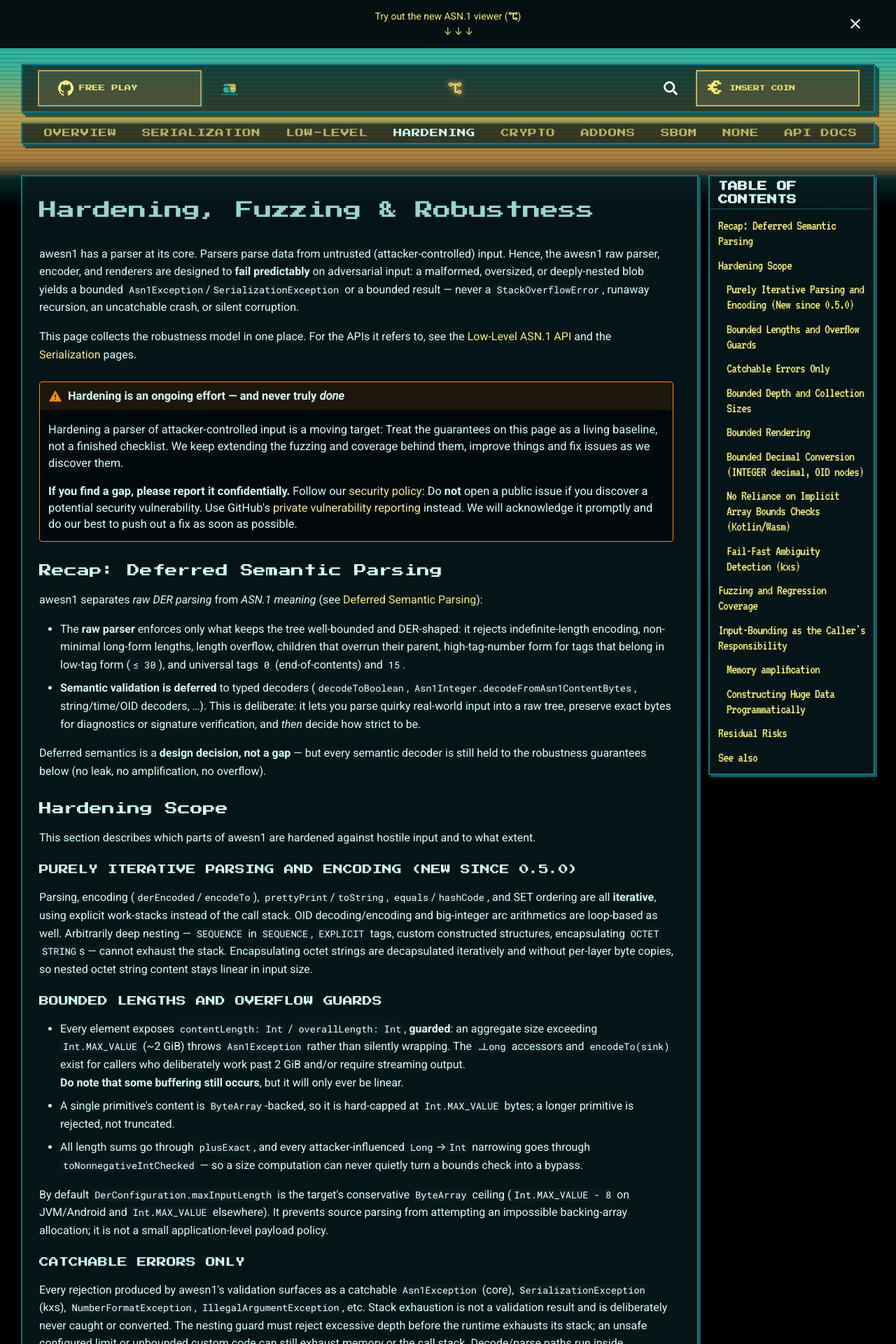
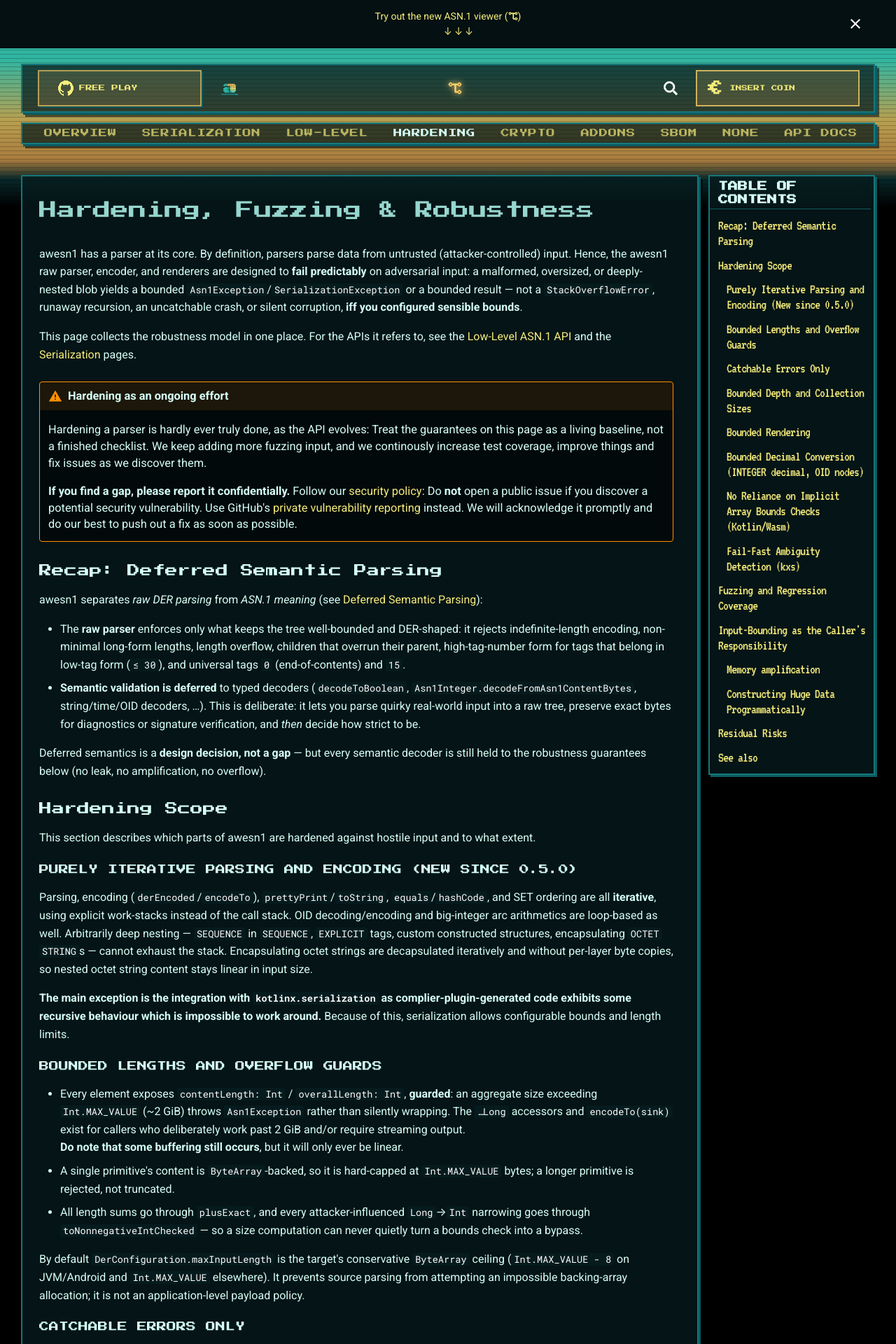
Before and after one commit to a-sit-plus/awesn1, an MkDocs documentation site: the page built from docs/docs/hardening.md, in a window 1280 px wide. Shown: the top 1920 px of the page at 70% size. Built offline with MkDocs 1.6.1 and Material for MkDocs 9.7.7, drawn with Linux system fonts in a browser that asks for light colours; plug-ins that fetch from the network failed and are left out; comment, search, counter and statistics services are not loaded; some of the changed text lies outside the part shown.

Commit message:
deslop a bit

```diff
--- a/docs/docs/hardening.md
+++ b/docs/docs/hardening.md
@@ -5,18 +5,18 @@ hide:
 
 # Hardening, Fuzzing & Robustness
 
-awesn1 has a parser at its core. Parsers parse data from untrusted (attacker-controlled) input. Hence, the awesn1 raw parser, encoder, and
+awesn1 has a parser at its core. By definition, parsers parse data from untrusted (attacker-controlled) input. Hence, the awesn1 raw parser, encoder, and
 renderers are designed to **fail predictably** on adversarial input: a malformed, oversized, or deeply-nested blob
-yields a bounded `Asn1Exception`/`SerializationException` or a bounded result — never a `StackOverflowError`, runaway
-recursion, an uncatchable crash, or silent corruption.
+yields a bounded `Asn1Exception`/`SerializationException` or a bounded result — not a `StackOverflowError`, runaway
+recursion, an uncatchable crash, or silent corruption, **iff you configured sensible bounds**.
 
 This page collects the robustness model in one place. For the APIs it refers to, see the
 [Low-Level ASN.1 API](lowlevel.md) and the [Serialization](kxs.md) pages.
 
-!!! warning "Hardening is an ongoing effort — and never truly *done*"
+!!! warning "Hardening as an ongoing effort"
 
-    Hardening a parser of attacker-controlled input is a moving target: Treat the guarantees on this page as a living baseline, not a finished checklist.
-    We keep extending the fuzzing and coverage behind them, improve things and fix issues as we discover them.
+    Hardening a parser is hardly ever truly done, as the API evolves: Treat the guarantees on this page as a living baseline, not a finished checklist.
+    We keep adding more fuzzing input, and we continously increase test coverage, improve things and fix issues as we discover them.
 
     **If you find a gap, please report it confidentially.** Follow our
     [security policy](https://github.com/a-sit-plus/awesn1/blob/main/SECURITY.md): Do **not** open a public issue if you discover a potential security vulnerability.
@@ -41,7 +41,6 @@ guarantees below (no leak, no amplification, no overflow).
 ## Hardening Scope
 This section describes which parts of awesn1 are hardened against hostile input and to what extent.
 
-
 ### Purely Iterative Parsing and Encoding (New since 0.5.0)
 
 Parsing, encoding (`derEncoded`/`encodeTo`), `prettyPrint`/`toString`, `equals`/`hashCode`, and SET ordering are all
@@ -49,6 +48,9 @@ Parsing, encoding (`derEncoded`/`encodeTo`), `prettyPrint`/`toString`, `equals`/
 big-integer arc arithmetics are loop-based as well. Arbitrarily deep nesting — `SEQUENCE` in `SEQUENCE`, `EXPLICIT` tags,
 custom constructed structures, encapsulating `OCTET STRING`s — cannot exhaust the stack. Encapsulating octet strings are
 decapsulated iteratively and without per-layer byte copies, so nested octet string content stays linear in input size.
+
+**The main exception is the integration with `kotlinx.serialization` as complier-plugin-generated code exhibits some recursive
+behaviour which is impossible to work around.** Because of this, serialization allows configurable bounds and length limits.
 
 ### Bounded Lengths and Overflow Guards
 
@@ -63,16 +65,17 @@ decapsulated iteratively and without per-layer byte copies, so nested octet stri
 
 By default `DerConfiguration.maxInputLength` is the target's conservative `ByteArray` ceiling (`Int.MAX_VALUE - 8` on
 JVM/Android and `Int.MAX_VALUE` elsewhere). It prevents source parsing from attempting an impossible backing-array
-allocation; it is not a small application-level payload policy.
+allocation; it is not an application-level payload policy.
 
 ### Catchable Errors Only
 
 Every rejection produced by awesn1's validation surfaces as a catchable `Asn1Exception` (core),
 `SerializationException` (kxs), `NumberFormatException`, `IllegalArgumentException`, etc. Stack exhaustion is not a
-validation result and is deliberately never caught or converted. The nesting guard must reject excessive depth before
-the runtime exhausts its stack; an unsafe configured limit or unbounded custom code can still exhaust memory or the
-call stack.
-Decode/parse paths run inside `runRethrowing`/`runWrappingAs`, which catch non-fatal `Throwable`s and wrap them; only VM-fatal errors are rethrown.
+validation result and is deliberately never caught or converted. The nesting guard is set to sane defaults for all targets to
+reject excessive depth before the runtime exhausts its stack.
+**Hence, an unsafe configured limit or unbounded custom code can still exhaust memory or the
+call stack.**
+Decode/parse paths run inside `runRethrowing`/`runWrappingAs`, which catch non-fatal `Throwable`s and wrap them; only fatal errors are rethrown.
 
 ### Bounded Depth and Collection Sizes
 
@@ -194,9 +197,13 @@ Parsed elements require more memory than their wire representation, especially w
 elements. The iterative parser prevents stack overflow, but callers must still choose input limits appropriate for
 their workload.
 
+This is universally true for binary formats, as these tend to pack data much more tightly than the
+in-memory representation used by Kotlin. For DER, however, which was designed to save every bit possible on the wire,
+this amplification can be close the theoretical maximum even for some real-world data.
+
 ### Constructing Huge Data Programmatically
 
-These guarantees concern *parsing untrusted input*. If you build an `Asn1Element` tree in code whose aggregate size
+These above limits and guarantees concern *parsing untrusted input*. If you build an `Asn1Element` tree in code whose aggregate size
 exceeds `Int.MAX_VALUE`, that is under your control: read the `…Long` accessors and encode via `encodeTo(sink)` to a
 streaming sink instead of materializing `derEncoded` (a single `ByteArray`, itself capped at ~2 GiB).
 
@@ -208,7 +215,6 @@ The `kxs` module implements a `kotlinx.serialization` format, which means that s
 cannot be fully controlled by awesn1 during deserialization:
 
 !!! danger "Custom decoder recursion is not bounded"
-
     **`maxNestingDepth` does not apply to recursion performed inside custom `KSerializer` code or
     `Asn1Serializable.doDecode`.** Those functions are trusted application code: awesn1 receives control only before
     and after the call, so it cannot observe or count recursive calls made inside it. Such implementations must
```
Also changed, not shown: 9 other files.
